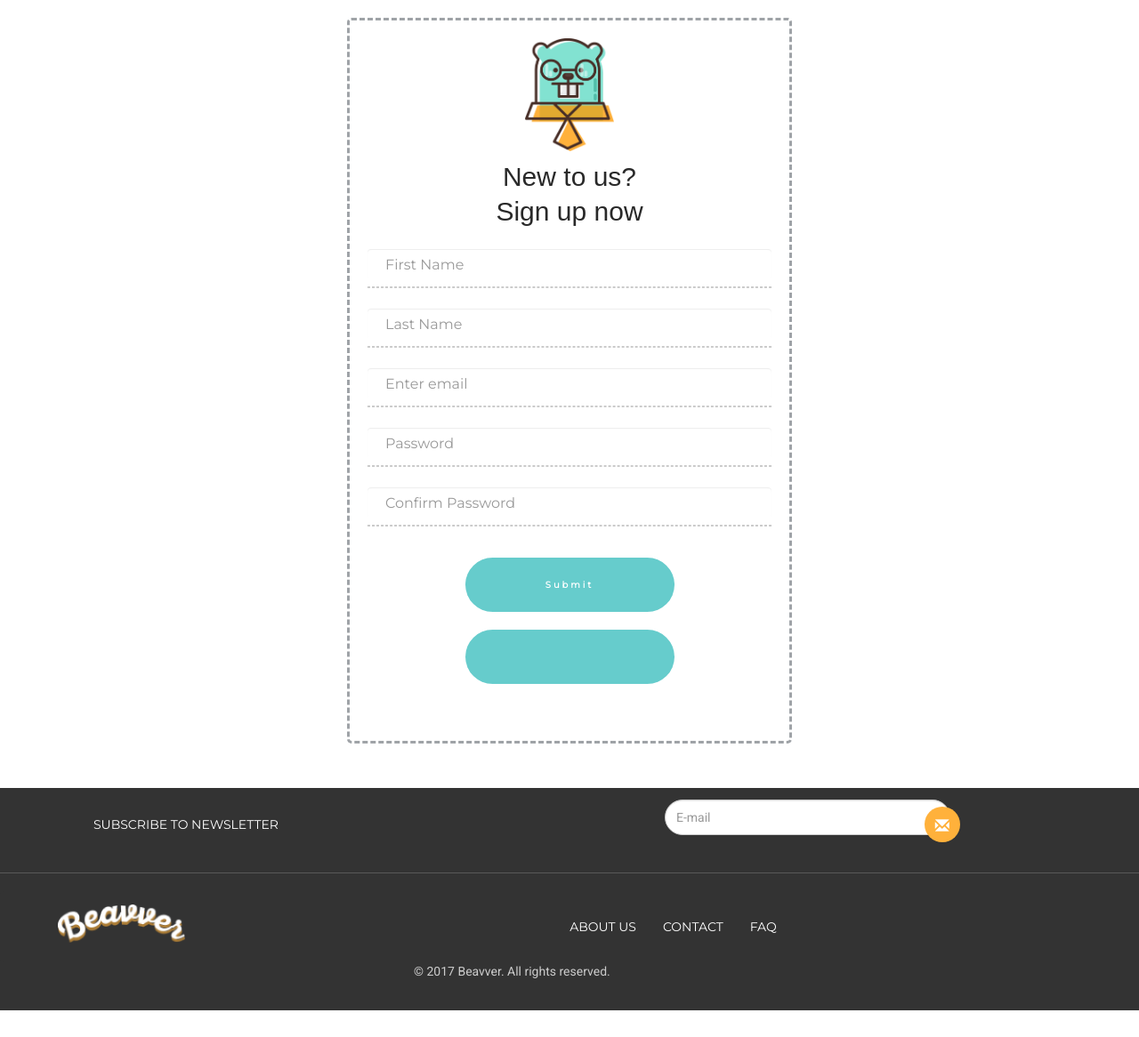
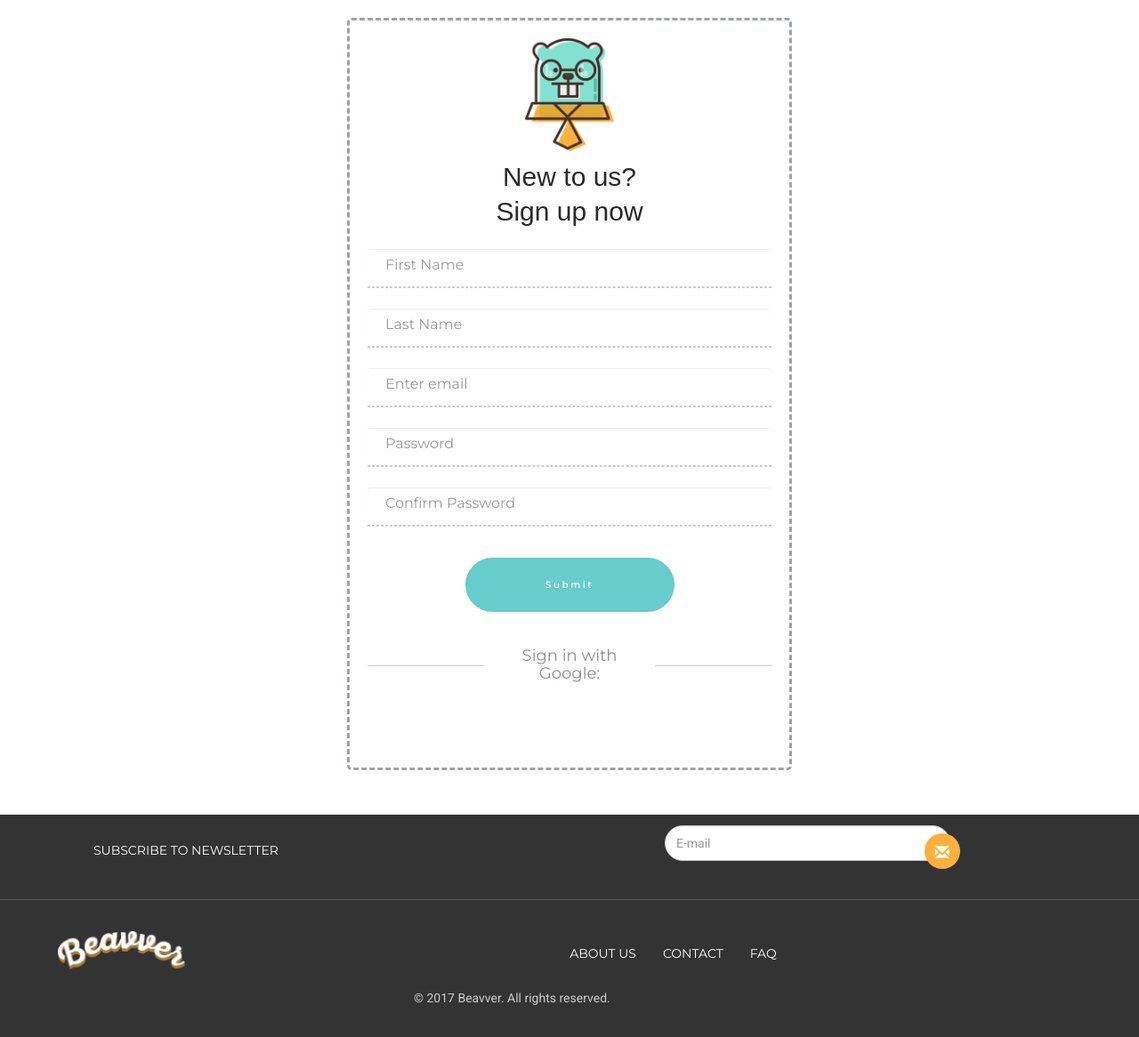
Before and after one commit to talia-walkey/Beavver, a PHP site: page /register.php in a window 1280 px wide. Shown: the part 108-1274 px from the top of the page at 89% size. Before the commit the page ends 1244 px from the top, so only its background shows below. Run offline with PHP 8.4, Linux system fonts and the light colour scheme; data that the repository does not hold is empty; some libraries are stand-ins or nearby versions.

Commit message:
Changed styling for google log in

```diff
--- a/beavver.taliawalkey.ca/header-login.php
+++ b/beavver.taliawalkey.ca/header-login.php
@@ -70,7 +70,7 @@ $sql = "SELECT ('first_name') FROM login WHERE $email";
             <li><a href="matching.php">SCAN</a></li>
             <li><a href="resume-templates.php">RESOURCES</a></li>
             <li><a href="about.php">ABOUT</a></li>
-            <li><a href="loginfaqs.php">FAQ</a></li>
+            <li><a href="faqs.php">FAQ</a></li>
           </ul>
 
         <!-- SEARCH -->
--- a/beavver.taliawalkey.ca/header-logout.php
+++ b/beavver.taliawalkey.ca/header-logout.php
@@ -85,9 +85,29 @@
 
             <a type="submit" class="msubmit btn btn-primary" id='submitBut' id="signin-button" name='submitBut' type='log'>Login</a>
             <br/>
+            <br/>
+<!--Google SignIn -->
+                <div class="row">
+                    <div class="col-md-4">
+                        <div class="gray-line"></div>
+                    </div>
+                    <div class="col-md-4">
+                        <h3 class="sign-in-text">OR</h3>
+                    </div>
+                    <div class="col-md-4">
+                        <div class="gray-line"></div>
+                    </div>
+                </div>
+                <br/>
 
-<!--Google SignIn -->
-           <div class="g-signin2 msubmit btn btn-primary" data-onsuccess="onSignIn" id="GoogleLogin"></div>
+                <div class="row">
+                    <div class="col-md-1"></div>
+                    <div class="col-md-10">
+                        <div class="g-signin2 gSignIn" data-onsuccess="onSignIn" id="GoogleLogin"></div>
+                    </div>
+                    <div class="col-md-1"></div>
+                </div>
+                    <br/>
 
 <!--end Google SignIn -->
 
--- a/beavver.taliawalkey.ca/register.php
+++ b/beavver.taliawalkey.ca/register.php
@@ -81,11 +81,28 @@ require_once('register-db.php');
  <!-- Register Submit Button -->
                       <br/>
                       <button type="submit" class="msubmit btn btn-primary" id='submitBut' name='submitBut' onClick=validationFunc()>Submit</button>
-                      <br/>
+                      <br/><br/><br/>
 
-
+                <div class="row">
+                    <div class="col-md-4">
+                        <div class="gray-line"></div>
+                    </div>
+                    <div class="col-md-4">
+                        <h4 class="or">Sign in with Google:</h4>
+                    </div>
+                    <div class="col-md-4">
+                        <div class="gray-line"></div>
+                    </div>
+                </div>
+                <br/>
 <!--Google SignIn -->
-                <div class="g-signin2 msubmit btn btn-primary" data-onsuccess="onSignIn" id="GoogleLogin"></div>
+                <div class="row">
+                    <div class="col-md-4"></div>
+                    <div class="col-md-4">
+                        <div class="g-signin2" data-onsuccess="onSignIn" id="GoogleLogin"></div>
+                    </div>
+                    <div class="col-md-4"></div>
+                </div>
 
 <!--end Google SignIn -->
 
--- a/beavver.taliawalkey.ca/style.css
+++ b/beavver.taliawalkey.ca/style.css
@@ -731,3 +731,33 @@ hr {
     color: #66cccc;
     background-color: white;
 }
+
+.g-singin2 {
+    margin: auto;
+    top:0;
+    right:0;
+    left:0;
+    bottom:0;
+}
+
+.gray-line{
+    border-bottom: 1px solid #ccc;
+    width: auto;
+}
+
+.or{
+    text-align: center;
+    margin-top:-20px;
+    color: #8e8e8e;
+}
+
+.sign-in-text{
+    color:#eee;
+    text-align: center;
+    margin-top:-15px;
+
+}
+
+.gSignIn {
+    margin-left: 50px;
+}
```
